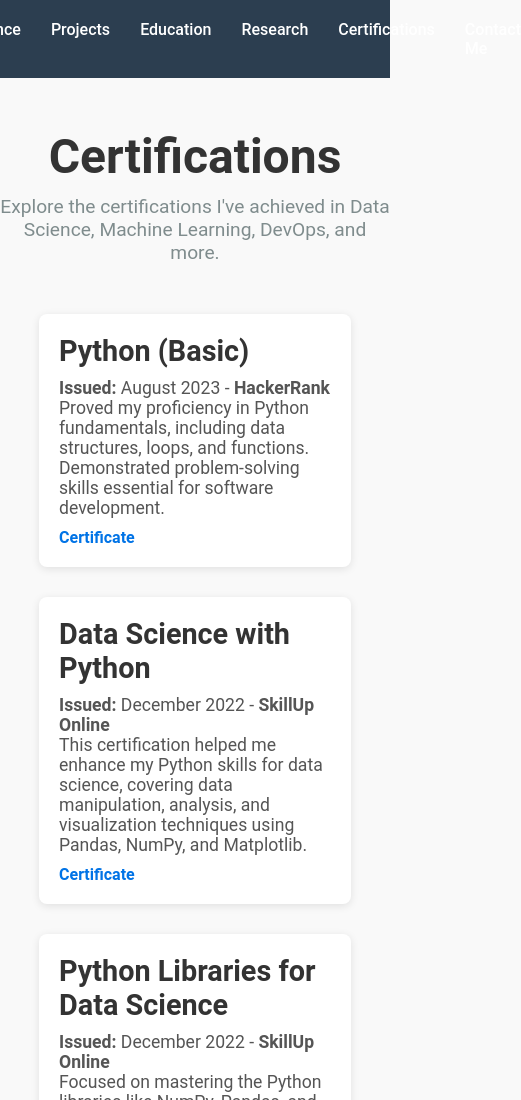
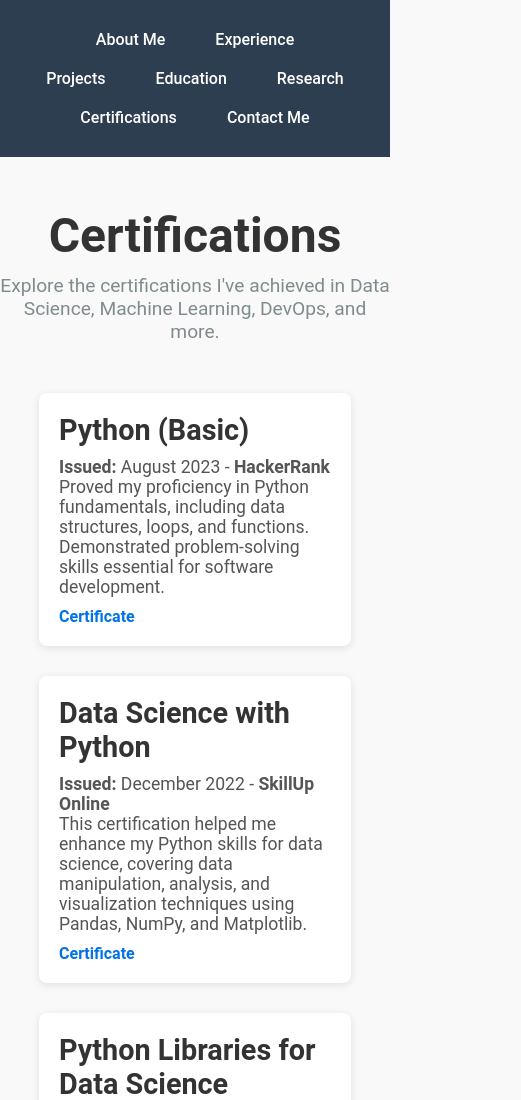
Before and after one commit to Shuaibiqbal/portfolio, a plain HTML site: page certifications.html in a window 390 px wide. Shown: the top 1100 px of the page, 521 px wide, since content can reach past the window. Drawn offline with Linux system fonts and the light colour scheme.

Commit message:
certificaton mobile set

```diff
--- a/certifications.html
+++ b/certifications.html
@@ -42,16 +42,20 @@
         nav ul {
             display: flex;
             justify-content: center;
+            flex-wrap: wrap; /* Allows items to wrap on smaller screens */
+            padding: 0;
         }
 
         nav ul li {
-            margin: 0 15px;
+            margin: 10px;
         }
 
         nav ul li a {
             font-weight: 500;
             color: white;
+            padding: 5px 15px;
         }
+
 
         /* Header Styles */
         header {
```
